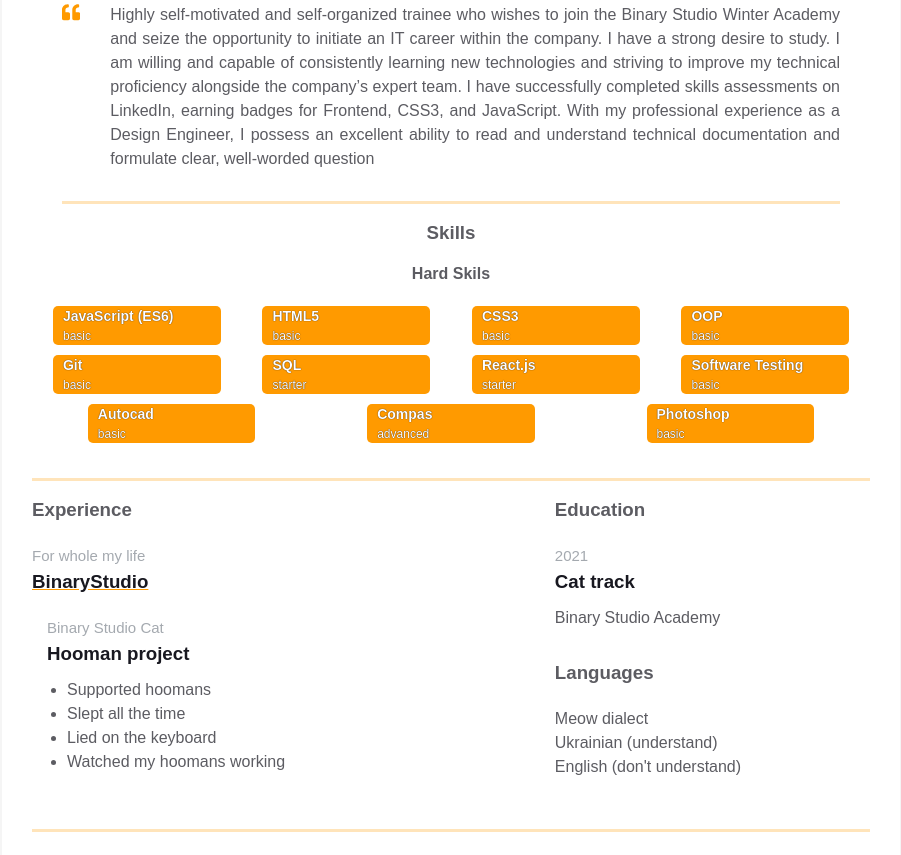
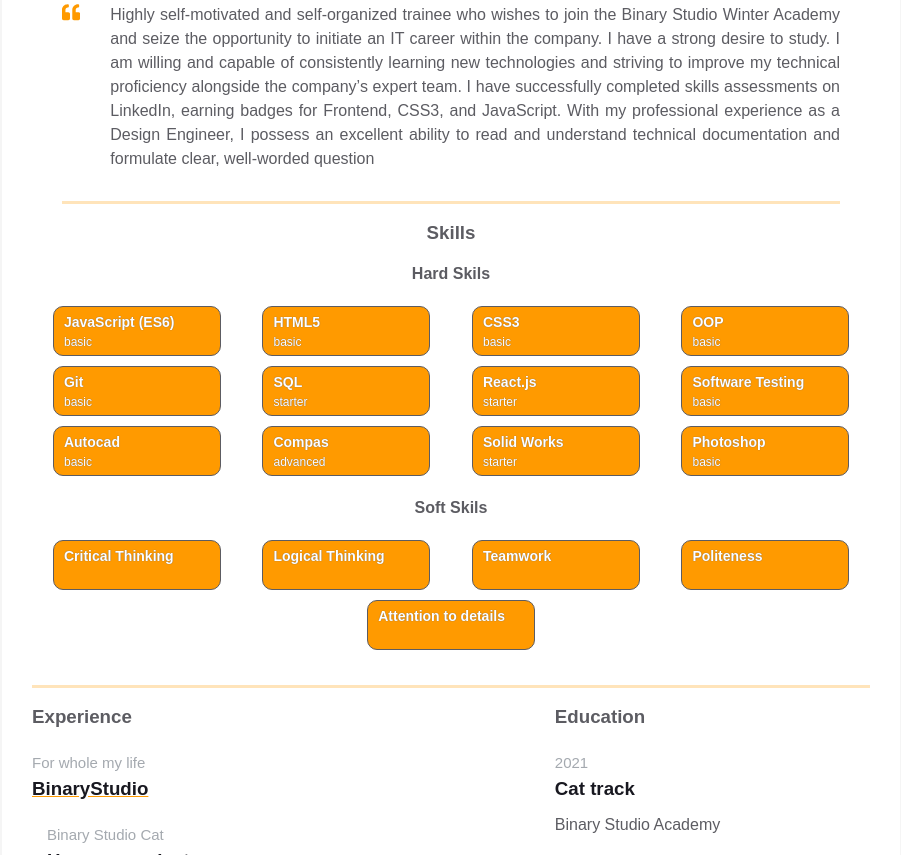
Before and after one commit to TarasMarkov6/homepage, a plain HTML site: page index.html in a window 1280 px wide. Shown: the part 397-1252 px from the top of the page, without its empty margins (189-1090 px from the left). Drawn offline with Linux system fonts and the light colour scheme.

Commit message:
adding the soft skills items

```diff
--- a/index.html
+++ b/index.html
@@ -154,8 +154,30 @@
                                 <p>advanced</p>
                             </div>
                             <div class="skill">
+                                <p>Solid Works</p>
+                                <p>starter</p>
+                            </div>
+                            <div class="skill">
                                 <p>Photoshop</p>
                                 <p>basic</p>
+                            </div>
+                        </div>
+                        <h4 class="skills__header">Soft Skils</h4>
+                        <div class="skills_list_block">
+                            <div class="skill">
+                                <p>Critical Thinking</p>
+                            </div>
+                            <div class="skill">
+                                <p>Logical Thinking</p>
+                            </div>
+                            <div class="skill">
+                                <p>Teamwork</p>
+                            </div>
+                            <div class="skill">
+                                <p>Politeness</p>
+                            </div>
+                            <div class="skill">
+                                <p>Attention to details</p>
                             </div>
                         </div>
                     </div>
--- a/styles.css
+++ b/styles.css
@@ -157,7 +157,7 @@
   .skills__header {
     color: var(--secondary-text-color);
     text-align: center;
-    margin-bottom: 15px;
+    margin: 15px 0;
   }
 
   .skills__text {
@@ -267,11 +267,14 @@
   .skill {
     color: white;
     width: 20%;
+    height: 50px;
     background-color: #ff9a00;
     margin: 5px;
+    padding-top: 5px;
     padding-left: 10px;
-    text-shadow: 0 0 1px black;
-    border-radius: 5px;
+    text-shadow: 0 0 1px #5c5c62;
+    border-radius: 10px;
+    border: 1px solid #5c5c62;
   }
   .skill p:nth-child(1){
     font-weight: bold;
```
